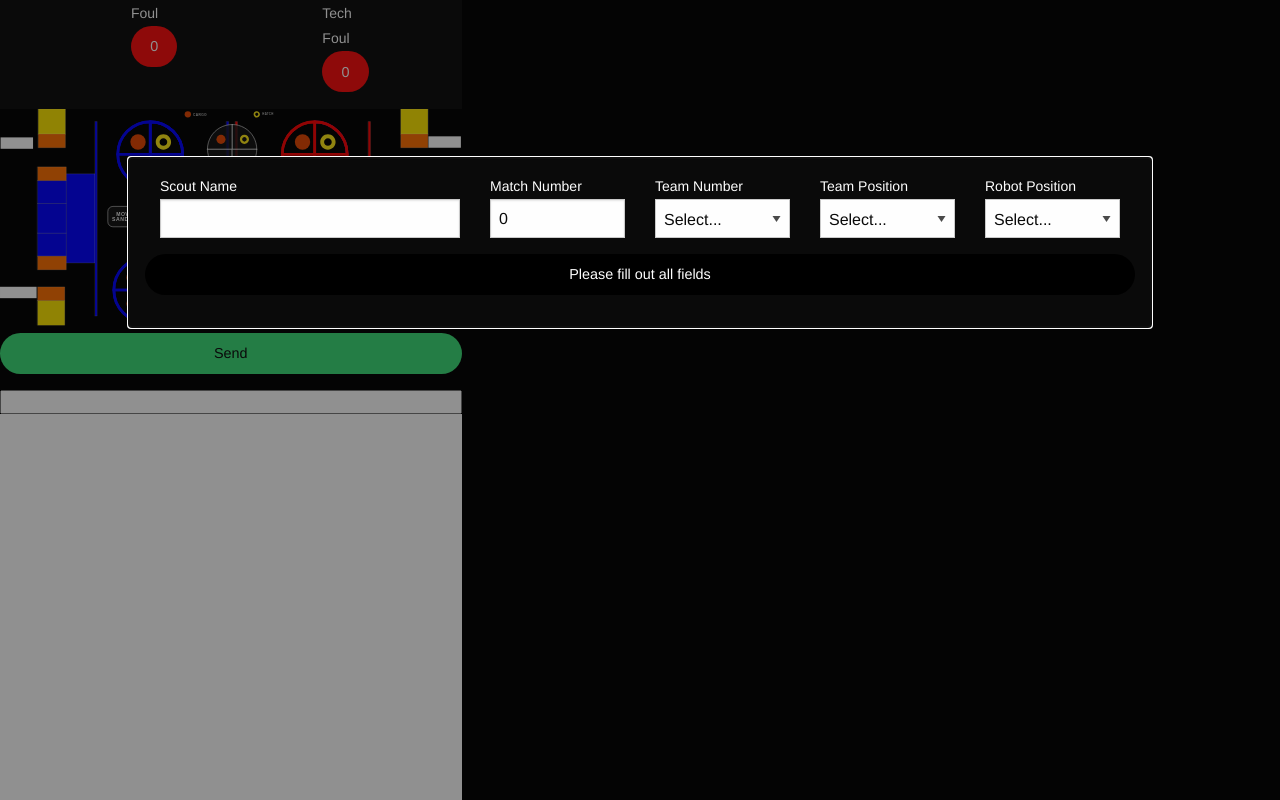
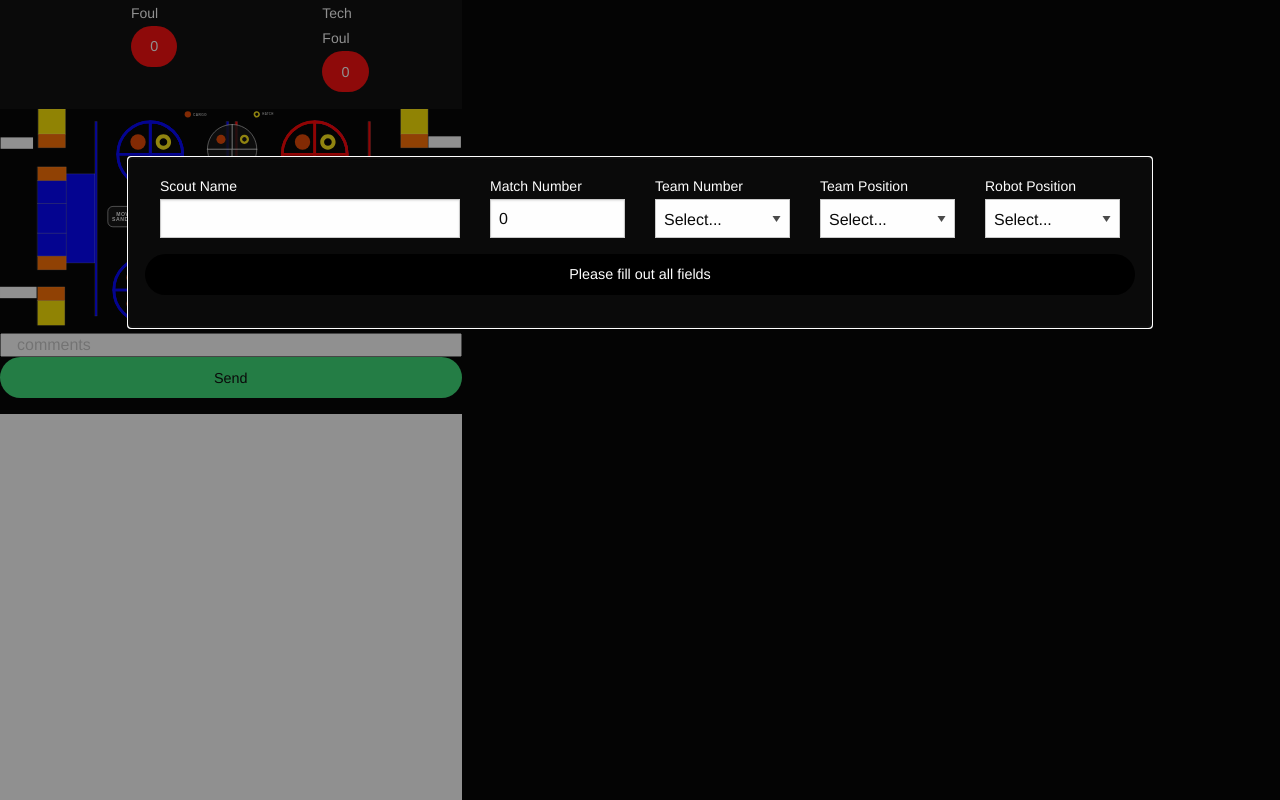
Before and after one commit to milovincent/frc-scouting, a PHP site: page / in a window 1280 px wide. Run offline with PHP 8.4, Linux system fonts and the light colour scheme; some libraries are stand-ins or nearby versions.

```diff
--- a/scoutingForm/index.php
+++ b/scoutingForm/index.php
@@ -113,7 +113,11 @@
       </div>
       <div class="grid-x grid-padding-x">
         <button id='begin' class=" cell auto align-center button secondary" >Please fill out all fields</button>
+
       </div>
+<!-- <div class="grid-x grid-padding-x">
+      <label>Touch things as they happen. The middle wheel is for field pickups. Fill out match details and press the green button to begin.</label>
+</div> -->
     </div>
 
     <div class="grid-x">
@@ -726,11 +730,12 @@
       </div>
     </div>
     <div class="grid-x grid-padding-x align-center">
+      <input id='comments' class='cell small-12 ' type="textarea" value='' placeholder="comments" name="comments" />
+    </div>
+    <div class="grid-x grid-padding-x align-center">
       <input id='submit-form' class='cell small-12 success button' type="submit" value="Send" name="submittedData" />
     </div>
-    <div class="grid-x grid-padding-x align-center">
-      <input id='comments' class='cell small-12 ' type="textarea" value='' name="comments" />
-    </div>
+
 
   </form>
   <div class='grid-x align-center'>
```
Also changed, not shown: scoutingForm/assets/img/court.svg, 2 other files.
